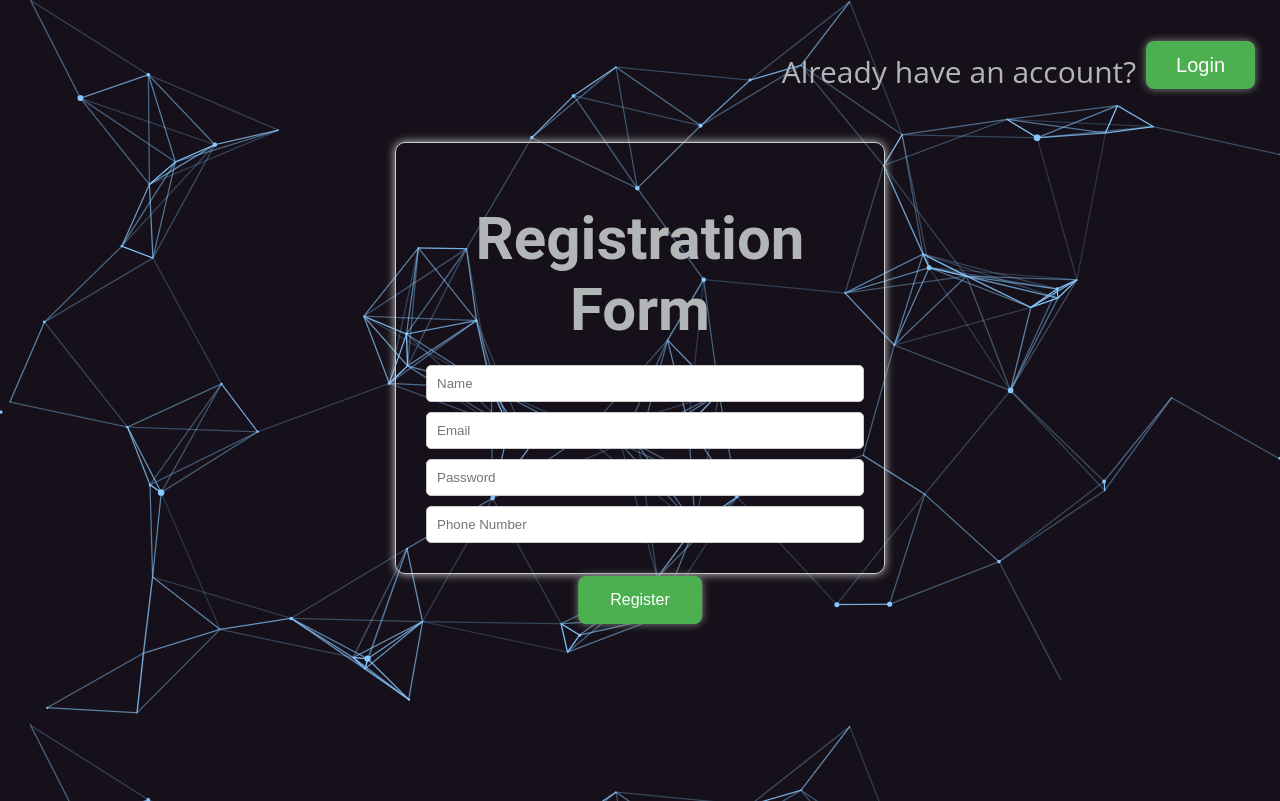
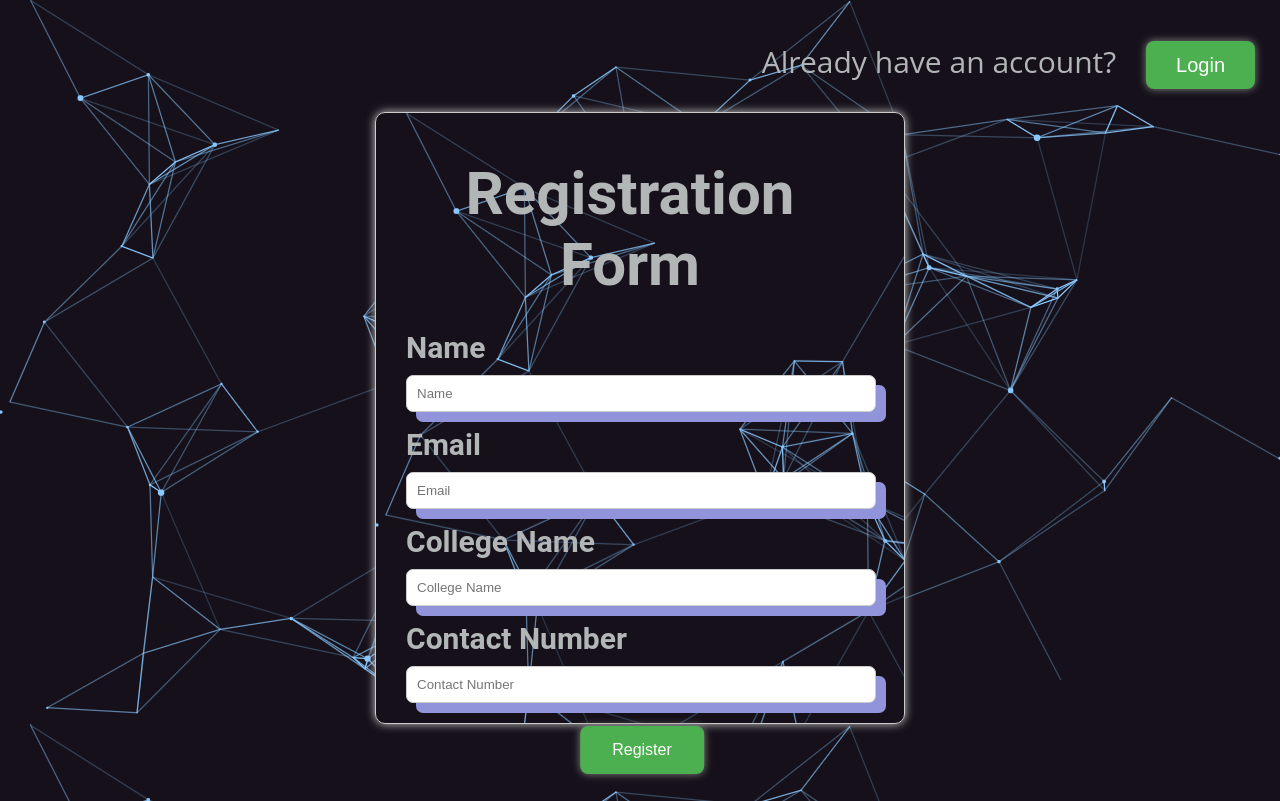
Before and after one commit to abhi692/Elethon, a React (Create React App) app: page /register in a window 1280 px wide. Built offline with nearby package versions, Linux system fonts and the light colour scheme.

Commit message:
firebase added

```diff
--- a/package.json
+++ b/package.json
@@ -6,10 +6,11 @@
     "@testing-library/jest-dom": "^5.16.5",
     "@testing-library/react": "^13.4.0",
     "@testing-library/user-event": "^13.5.0",
+    "firebase": "^9.16.0",
     "react": "^18.2.0",
     "react-dom": "^18.2.0",
     "react-router-dom": "^6.8.0",
-    "react-scripts": "^2.1.3",
+    "react-scripts": "^5.0.1",
     "web-vitals": "^2.1.4"
   },
   "scripts": {
--- /dev/null
+++ b/src/firebase.js
@@ -0,0 +1,15 @@
+import firebase from 'firebase/compat/app';
+import 'firebase/compat/firestore';
+
+
+var firebaseApp=firebase.initializeApp({
+    apiKey: "AIzaSyBE-Y27Pu-4TvU6S8StVYZpfu-tlA7_NpY",
+  authDomain: "elethon-43be7.firebaseapp.com",
+  projectId: "elethon-43be7",
+  storageBucket: "elethon-43be7.appspot.com",
+  messagingSenderId: "62968592443",
+  appId: "1:62968592443:web:ba2c6d62887a16c53a841e"
+});
+
+var db = firebaseApp.firestore();
+export {db};
--- a/src/index.css
+++ b/src/index.css
@@ -88,45 +88,12 @@ h1:hover span {
 
 @import url('https://fonts.googleapis.com/css2?family=Roboto&display=swap');
 
-.register-form {
-  margin: 20px auto;
-  padding: 20px;
-  width: 35%;
-  border: 1px solid #ccc;
-  border-radius: 10px;
-  box-shadow: 0px 0px 10px #ccc;
-  font-family: 'Roboto', sans-serif;
-}
-
-.register-title {
-
-  text-align: center;
-  margin-bottom: 20px;
-}
-
-.register-label {
-  display: flex;
-  align-items: center;
-  margin-bottom: 10px;
-  font-weight: bold;
-}
-
-.register-label i {
-  margin-right: 10px;
-}
-
-.register-input {
-  padding: 10px;
-  border-radius: 5px;
-  border: 1px solid #ccc;
-  width: 100%;
-}
-
-.already-account{
-  display: flex;
-  justify-content: end;
-  margin-right: 20px;
-  margin-top: 20px;
+.registration-bg{
+  color: #B3B6B7;
+  font-family: 'Open Sans', sans-serif;
+  font-size: 30px;
+  height: 100vh;
+  padding-top: 1px;
 }
 
 .login-button{
@@ -139,7 +106,6 @@ h1:hover span {
   text-decoration: none;
   display: inline-block;
   font-size: 20px;
-  /* margin: 4px 2px; */
   margin-top: 1.6%;
   margin-right: 5px;
   margin-left: 10px;
@@ -164,6 +130,55 @@ h1:hover span {
   transform: translateY(2px);
 }
 
+.register-form {
+  margin: auto;
+  padding-top: 5px;
+  padding-right: 50px;
+  padding-left: 30px;
+  padding-bottom: 20px;
+  width: 35%;
+  border: 1px solid #ccc;
+  border-radius: 10px;
+  box-shadow: 0px 0px 10px #ccc;
+  font-family: 'Roboto', sans-serif;
+}
+
+.register-title {
+
+  text-align: center;
+  margin-bottom: 20px;
+  padding-bottom: 0px;
+}
+
+.register-label {
+  display: flex;
+  align-items: center;
+  margin-bottom: 5px;
+  font-weight: bold;
+  margin-top: 5px;
+  padding-top: 10px;
+}
+
+.register-label i {
+  margin-right: 10px;
+}
+
+.register-input {
+  padding: 10px;
+  border-radius: 7px;
+  border: 1px solid #ccc;
+  width: 100%;
+  color: #9194db;
+  box-shadow: 10px 10px;
+}
+
+.already-account{
+  display: flex;
+  justify-content: end;
+  margin-right: 20px;
+  margin-top: 20px;
+}
+
 .registration-bg{
   color: #B3B6B7;
   font-family: 'Open Sans', sans-serif;
@@ -186,7 +201,7 @@ h1:hover span {
   border-radius: 8px;
   box-shadow: 0px 0px 8px #888888;
   transition: all 0.3s ease-in-out;
-    margin: 0;
+  margin-top: 150px;
   position: absolute;
   top: 75%;
   left: 50%;
--- a/src/pages/Registration.jsx
+++ b/src/pages/Registration.jsx
@@ -1,46 +1,55 @@
-import React, { useState } from 'react';
+import React, { useState } from "react";
+import { db } from "../firebase";
 
-function Registration() {
-  const [name, setName] = useState("");
-  const [email, setEmail] = useState("");
-  const [password, setPassword] = useState("");
-  const [phone, setPhone] = useState("");
+const Register = () => {
+  const [name,setName] = useState("");
+  const [email,setEmail] = useState("");
+  const [college,setCollege] = useState("");
+  const [contact,setContact] = useState("");
 
-  const handleSubmit = (event) => {
-    event.preventDefault();
-    console.log(name, email, password, phone);
-    // Perform registration logic here
-    // ...
-  };
+  const handleSubmit = (e) =>{
+    e.preventDefault();
 
-  return (
+    db.collection("students").add({
+      name:name,
+      email:email,
+      college:college,
+      contact:contact,
+    })
+    .catch((error)=>{
+      alert(error.message)
+    })
+
+    setName("");
+    setEmail("");
+    setCollege("");
+    setContact("");
+  }
+
+  return(
     <div className="registration-bg" style ={ { backgroundImage: "url('background for elethon.png')" } }>
       <div className='already-account'>
-      <p>Already have an account?</p>
+      <p className="already-account">Already have an account?</p>
       <button className="login-button" type="submit">Login</button>
       </div>
-    <form className="register-form" onSubmit={handleSubmit}>
+    <form className="register-form" onSubmit={handleSubmit}  style ={ { backgroundImage: "url('background for elethon.png')" } }>
       <h1 className="register-title">Registration Form</h1>
-      <label className="register-label">
-        <i className="fas fa-user"></i>
-        <input className="register-input" type="text" placeholder="Name" value={name} onChange={e => setName(e.target.value)} required/>
-      </label>
-      <label className="register-label">
-        <i className="fas fa-envelope"></i>
-        <input className="register-input" type="email" placeholder="Email" value={email} onChange={e => setEmail(e.target.value)} required/>
-      </label>
-      <label className="register-label">
-        <i className="fas fa-key"></i>
-        <input className="register-input" type="password" placeholder="Password" value={password} onChange={e => setPassword(e.target.value)} required/>
-      </label>
-      <label className="register-label">
-        <i className="fas fa-phone"></i>
-        <input className="register-input" type="tel" placeholder="Phone Number" value={phone} onChange={e => setPhone(e.target.value)} required/>
-      </label>
+      <label className="register-label">Name</label>
+      <input className="register-input" placeholder="Name" value={name} onChange={(e) => setName(e.target.value)} required/>
+
+      <label className="register-label">Email</label>
+      <input className="register-input" placeholder="Email" value={email} onChange={(e) => setEmail(e.target.value)} required/>
+
+      <label className="register-label">College Name</label>
+      <input className="register-input" placeholder="College Name" value={college} onChange={(e) => setCollege(e.target.value)} required/>
+
+      <label className="register-label">Contact Number</label>
+      <input className="register-input" placeholder="Contact Number" value={contact} onChange={(e) => setContact(e.target.value)} required/>
+
       <button className="registration-button" type="submit">Register</button>
     </form>
     </div>
-  );
+  )
 }
 
-export default Registration;
+export default Register;
```
Also changed, not shown: 1 other file (tests, documents, lock files or other folders). Lines whose indentation alone changed are shown as unchanged.
